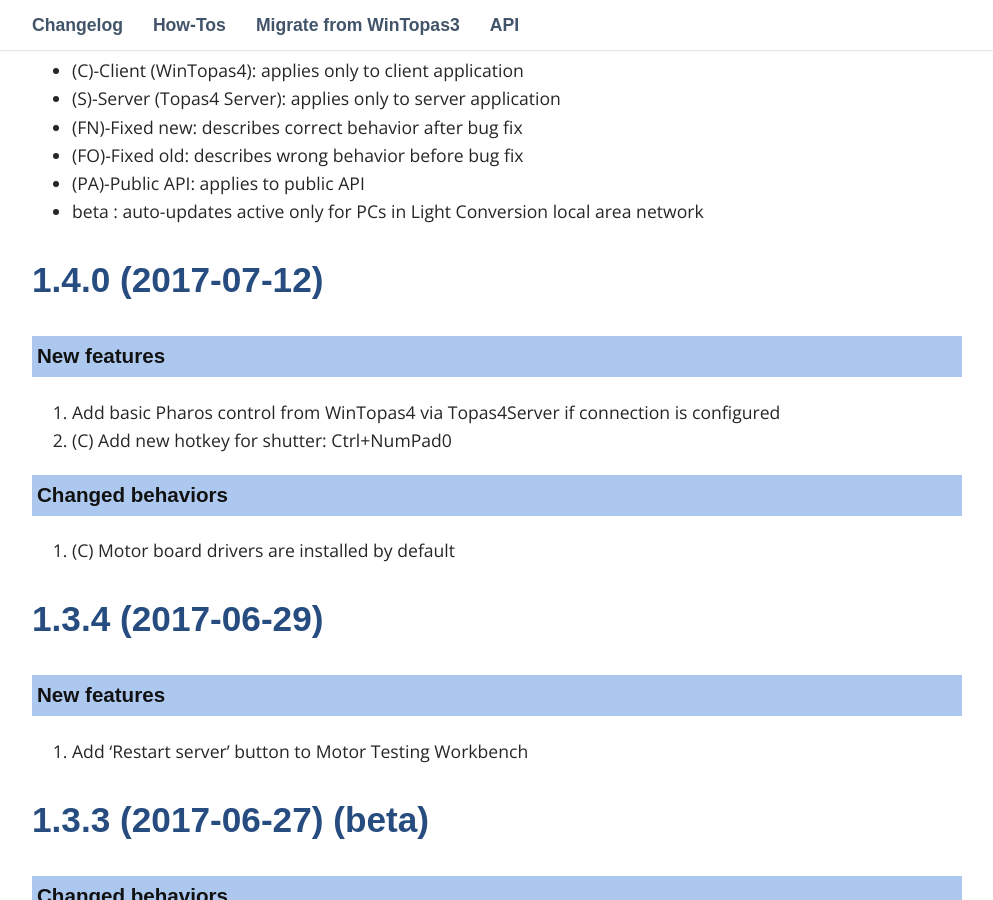
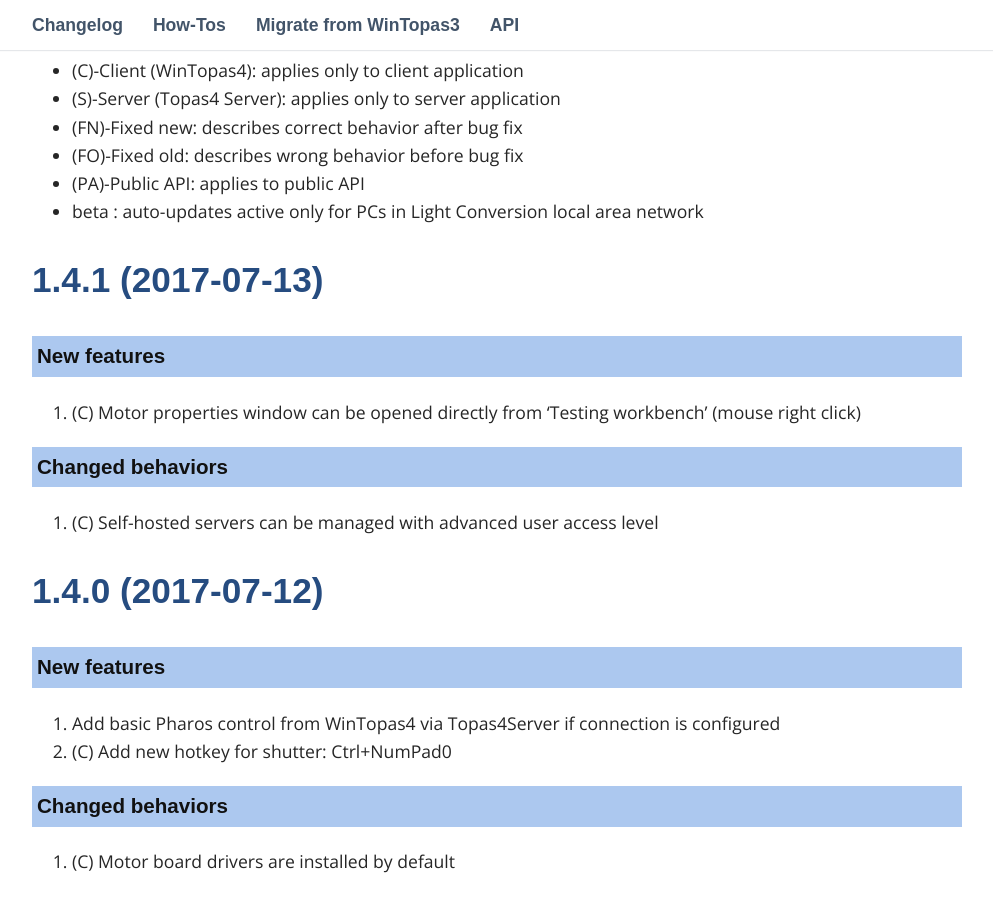
Before and after one commit to DomasM/Topas4InfoTemp00, a Jekyll site: the page built from _pages/03_changelog.md, in a window 1280 px wide and 900 px high, scrolled down 497 px. Shown: the whole window, without its empty margins (143-1136 px from the left). Built offline with Jekyll 4.4.1, drawn with Linux system fonts in a browser that asks for light colours; some web fonts are replaced; comment, search, counter and statistics services are not loaded.

Commit message:
1.4.1 release

```diff
--- a/_pages/03_changelog.md
+++ b/_pages/03_changelog.md
@@ -18,6 +18,18 @@
 * (PA)-Public API: applies to public API
 * beta : auto-updates active only for PCs in Light Conversion local area network
 
+
+
+
+## 1.4.1 (2017-07-13)
+
+### New features
+
+1. (C) Motor properties window can be opened directly from 'Testing workbench' (mouse right click)
+
+### Changed behaviors
+
+1. (C) Self-hosted servers can be managed with advanced user access level
 
 
 
```
